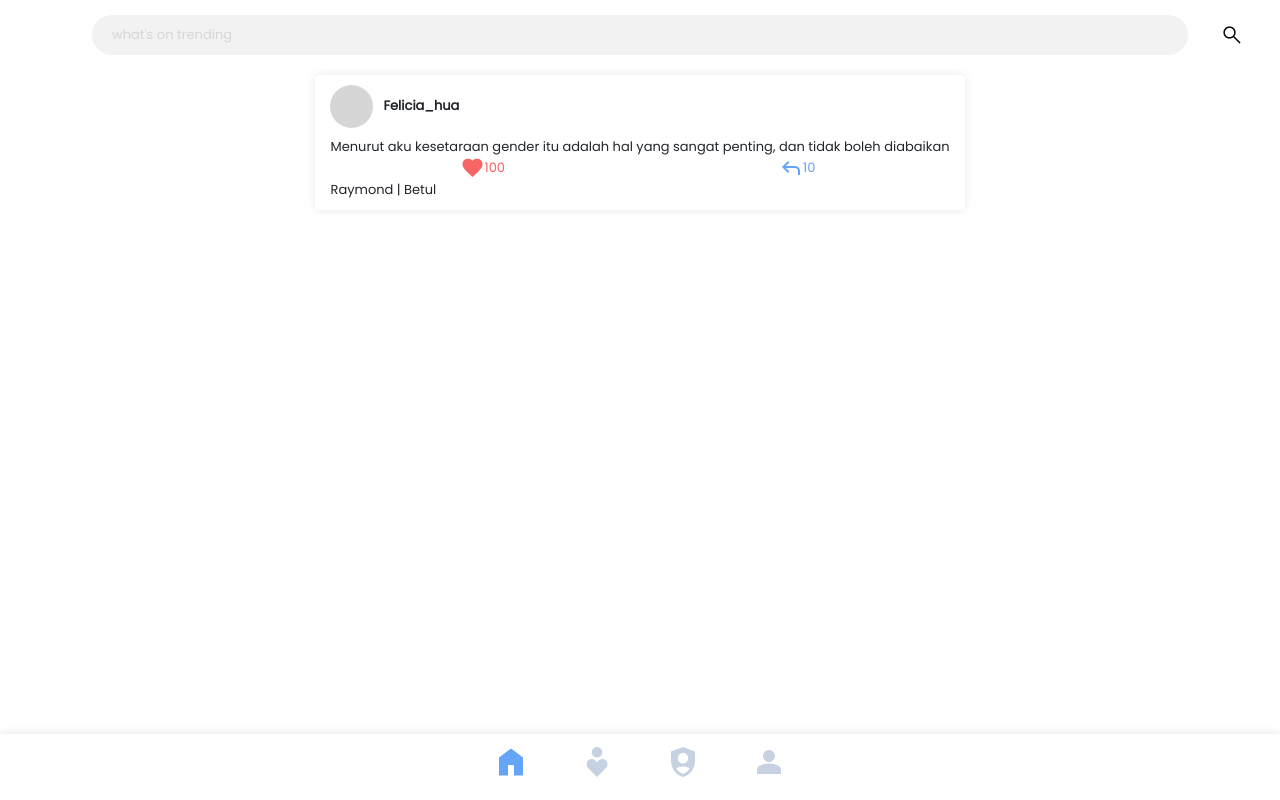
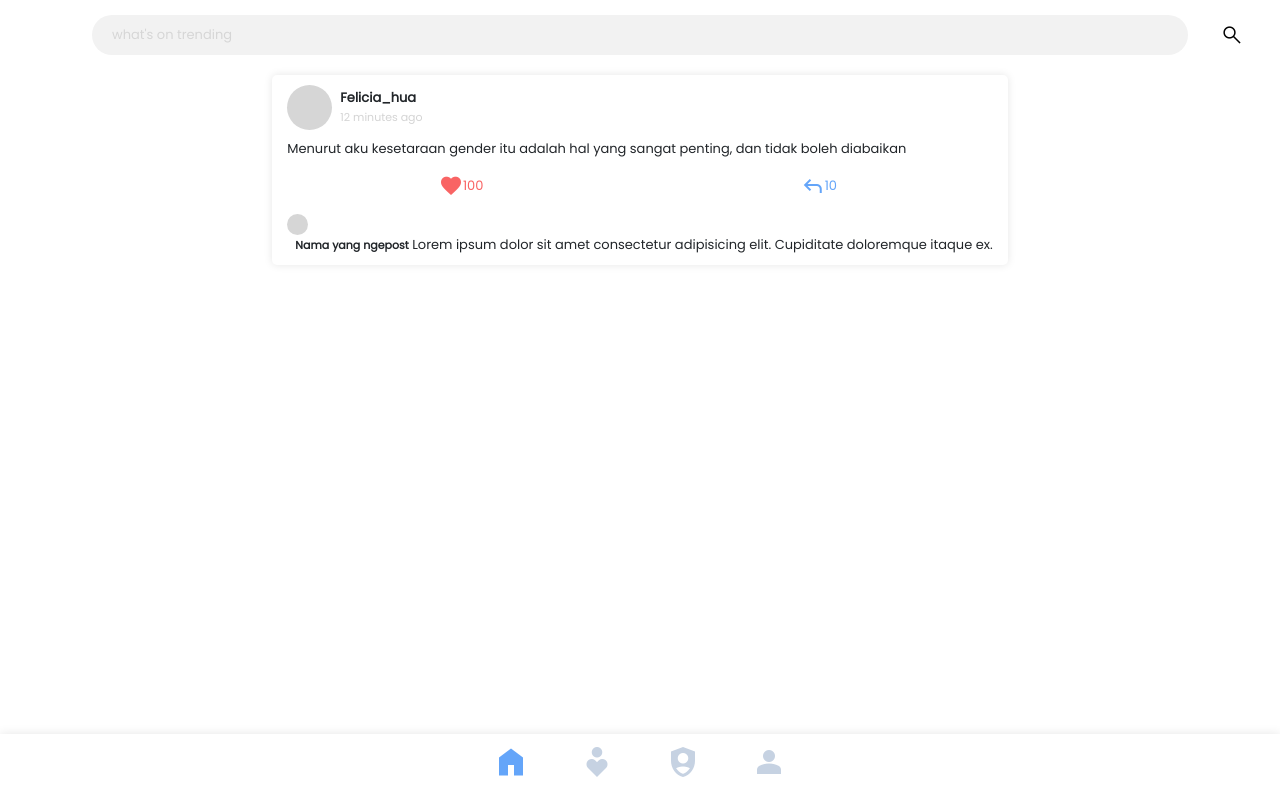
Before and after one commit to SE-GRUB/Heeru-FronD, a plain HTML site: page MainApk/home.html in a window 1280 px wide. Drawn offline with nearby package versions, Linux system fonts and the light colour scheme; a web font is replaced by a local one.

Commit message:
masih bingung pt.2

```diff
--- a/MainApk/home.css
+++ b/MainApk/home.css
@@ -109,8 +109,8 @@ button[type="submit"]{
 
 .photoprofile{
     background-color: #D6D6D6;
-    width: 43px;
-    height: 43px;
+    width: 45px;
+    height: 45px;
     border-radius: 100%;
     display: flex;
     align-items: center;
@@ -118,8 +118,19 @@ button[type="submit"]{
 }
 
 .databaseName{
-    margin-left: 10px;
+    margin-left: 0.5rem;
     font-weight: 600;
+}
+
+.waktungepost{
+    color: #D4D4D4;
+    margin-left: 0.5rem;
+    font-weight: 500;
+    font-size: 11px;
+}
+
+.namereply{
+    font-size: 11px;
 }
 
 .isipost{
@@ -131,6 +142,8 @@ button[type="submit"]{
     display: grid;
     grid-template-columns: 1fr 1fr;
     grid-gap: 10px;
+    margin-top: 1rem;
+    margin-bottom: 1rem;
 }
 
 .baglike {
@@ -148,3 +161,17 @@ button[type="submit"]{
 
     color: #64A5F9;
 }
+
+.bioyangkomen{
+    display: inline-block;
+}
+
+.photoprofile2{
+    background-color: #D6D6D6;
+    width: 21px;
+    height: 21px;
+    border-radius: 100%;
+    /* display: flex;
+    /* align-items: center;
+    justify-content: center; */ */
+}
--- a/MainApk/home.html
+++ b/MainApk/home.html
@@ -57,10 +57,15 @@
             <div class="kotakpost">
                 <div class="bioyangpost">
                     <div class="photoprofile"></div>
-                    <span id="databaseName" class="databaseName">Nama yang ngepost</span>
+
+                    <div class="bagtext">
+                        <span id="databaseName" class="databaseName">Nama yang ngepost</span>
+                        <br>
+                        <span id="waktungepost" class="waktungepost"> 12 minutes ago</span>
+                    </div>
                 </div>
 
-                <div class="isipost">
+                <div class="isipost" id="isipost">
                     Menurut aku kesetaraan gender itu adalah hal yang sangat penting, dan tidak boleh diabaikan
                 </div>
 
@@ -81,7 +86,16 @@
                 </div>
 
                 <div class="komen">
-                    Raymond | Betul
+                    <div class="bioyangkomen">
+                        <div class="photoprofile2"></div>
+
+                        <div class="bagiantext">
+                            <span id="isikomen" class="isikomen">
+                                <span id="databaseName" class="databaseName namereply">Nama yang ngepost</span>
+                                Lorem ipsum dolor sit amet consectetur adipisicing elit. Cupiditate doloremque itaque ex.
+                            </span>
+                        </div>
+                    </div>
                 </div>
 
             </div>
```
